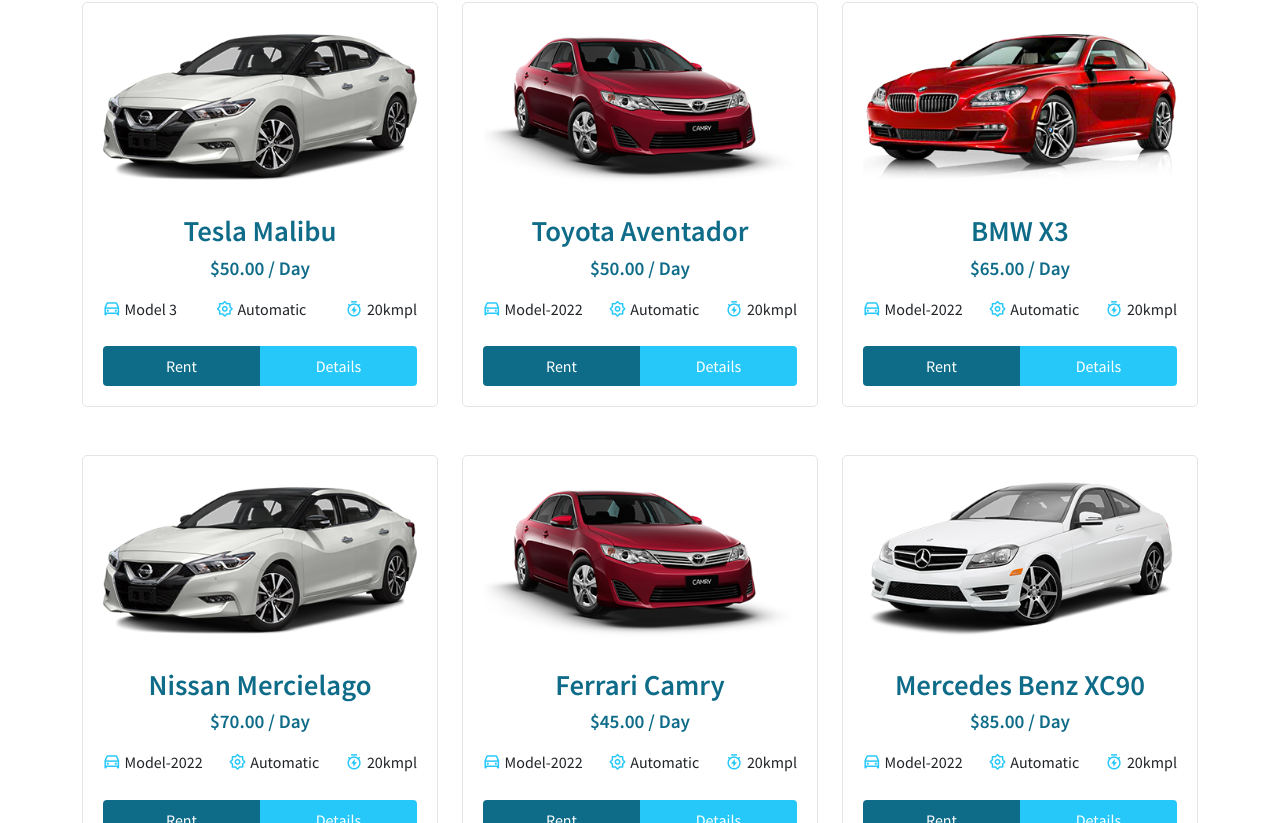
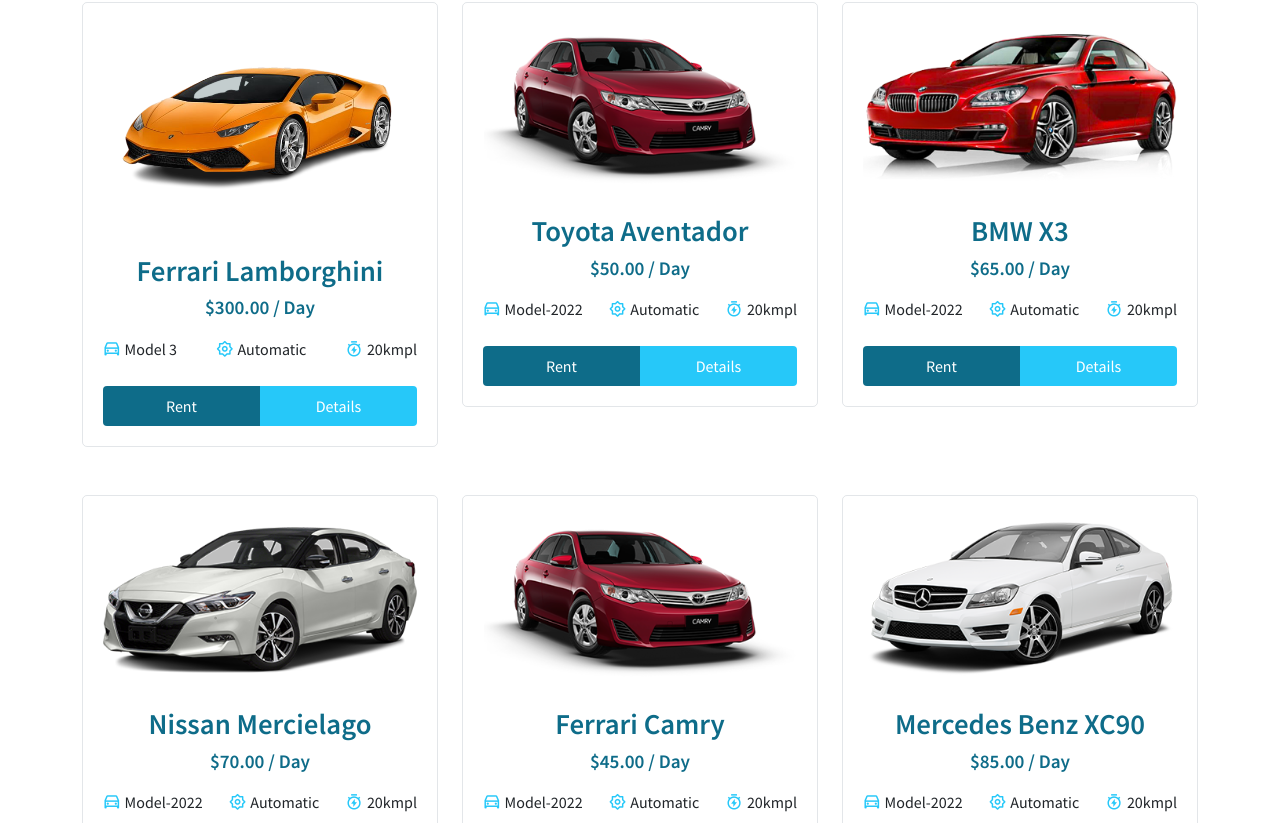
Before and after one commit to shahanapt/car-rental, a React (Create React App) app: page /home in a window 1280 px wide. Shown: the part 2402-3225 px from the top of the page. Built offline with nearby package versions, Linux system fonts and the light colour scheme.

Commit message:
next commit

```diff
--- a/src/assets/data/carData.js
+++ b/src/assets/data/carData.js
@@ -1,5 +1,5 @@
 // import all images from assets/images directory
-import img01 from "../images/cars/nissan-offer.png";
+import img01 from "../images/cars/ylw-removebg-preview.png";
 import img02 from "../images/cars/offer-toyota.png";
 import img03 from "../images/cars/bmw-offer.png";
 import img04 from "../images/cars/nissan-offer.png";
@@ -11,12 +11,12 @@
 const carData = [
   {
     id: 1,
-    brand: "Tesla",
+    brand: "Ferrari",
     rating: 112,
-    carName: "Tesla Malibu",
+    carName: "Ferrari Lamborghini",
     imgUrl: img01,
     model: "Model 3",
-    price: 50,
+    price: 300,
     speed: "20kmpl",
     gps: "GPS Navigation",
     seatType: "Heated seats",
```
Also changed, not shown: src/assets/images/cars/ylw-removebg-preview.png (added).
